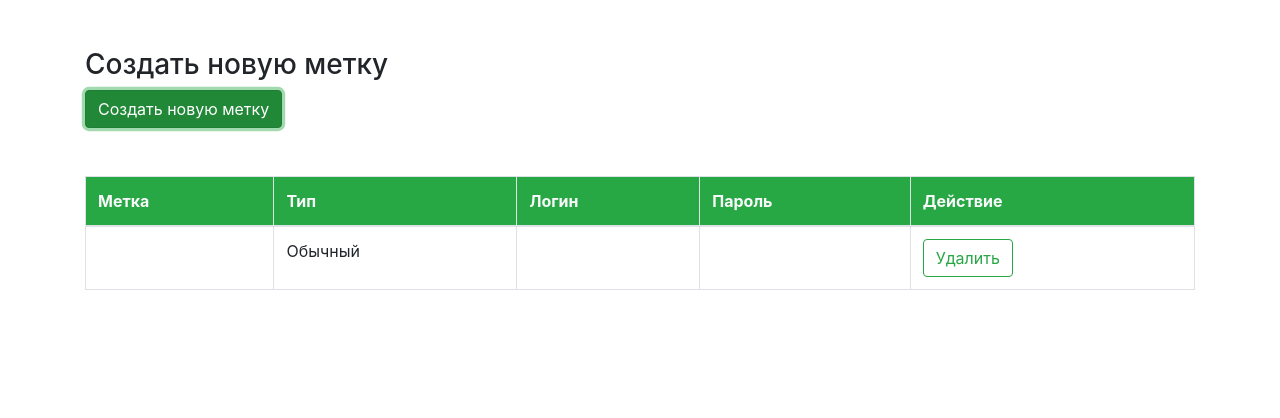
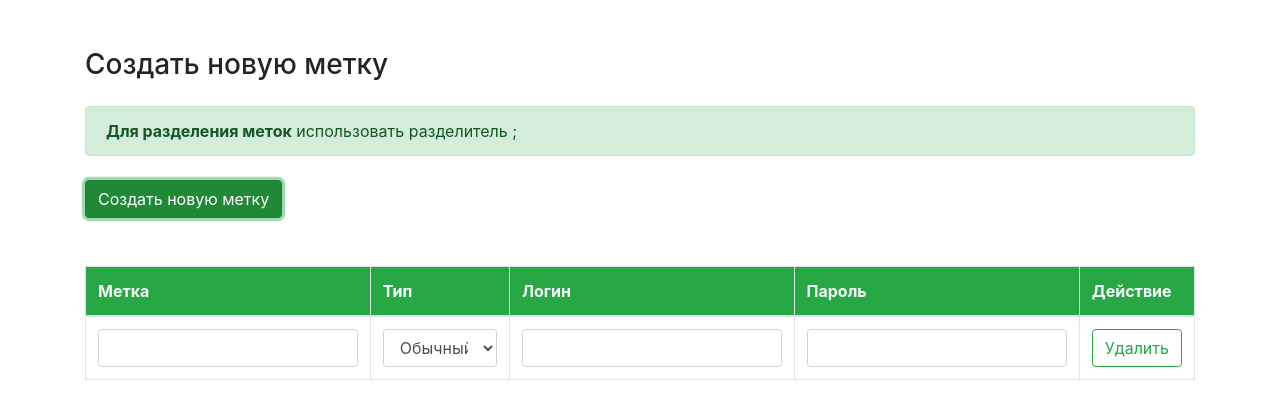
Before and after one commit to web-coder2/formByPoints, a Vue app in the folder client/: page / in a window 1280 px wide. Both pictures are taken after a click on the button "Создать новую метку". Shown: the top 418 px of the page. Built offline with nearby package versions, Linux system fonts and the light colour scheme.

Commit message:
Добавил логики

```diff
--- a/client/src/stores/counter.js
+++ b/client/src/stores/counter.js
@@ -28,6 +28,16 @@ export const useRowsStore = defineStore('rows', () => {
       })
     }
 
+    function deleteSelfRow(index) {
+      rows.value.splice(index, 1)
+    }
 
-    return { rows, types, addNewRow }
+    function validateRow(item) {
+      if (item.login.length === 0 || item.login.length > 50) {
+        item.value.namesSplitArray.push('login')
+      }
+    }
+
+
+    return { rows, types, addNewRow, deleteSelfRow }
 })
--- a/client/src/views/HomeView.vue
+++ b/client/src/views/HomeView.vue
@@ -1,6 +1,11 @@
 <template>
   <div class="container mt-5">
     <h3>{{ title }}</h3>
+
+    <div class="alert alert-success mt-4 mb-4">
+      <strong>Для разделения меток</strong> использовать разделитель ;
+    </div>
+
     <button class="btn btn-success" @click="addNewRows()">Создать новую метку</button>
   </div>
 
@@ -18,12 +23,22 @@
         </thead>
         <tbody>
           <tr v-for="(item, index) in allRows">
-            <td>{{ item.name }}</td>
-            <td>{{ item.type }}</td>
-            <td>{{ item.login }}</td>
-            <td>{{ item.password }}</td>
             <td>
-              <button class="btn btn-outline-success">Удалить</button>
+              <input class="form-control" v-model="item.name">
+            </td>
+            <td>
+              <select v-model="item.type" class="form-control">
+                <option v-for="(asd) in allTypes" :value="asd">{{ asd }}</option>
+              </select>
+            </td>
+            <td>
+              <input class="form-control" :class="item.arrayErrors.includes('login') ? 'border border-danger' : '' " v-model="item.login">
+            </td>
+            <td>
+              <input :type="item.type === 'LDAP' ? 'password' : 'text'" class="form-control"  :placeholder="item.type === 'LDAP' ? '*'.repeat(item.password.length) : item.password  " v-model="item.password" :disabled="item.type === 'LDAP'">
+            </td>
+            <td>
+              <button class="btn btn-outline-success" @click="deleteSelfRow(index)">Удалить</button>
             </td>
           </tr>
         </tbody>
@@ -51,10 +66,15 @@
           rows.addNewRow()
         }
 
+        const deleteSelfRow = (index) => {
+          rows.deleteSelfRow(index)
+        }
+
         return {
           allTypes,
           allRows,
-          addNewRows
+          addNewRows,
+          deleteSelfRow
         }
 
       },
```
